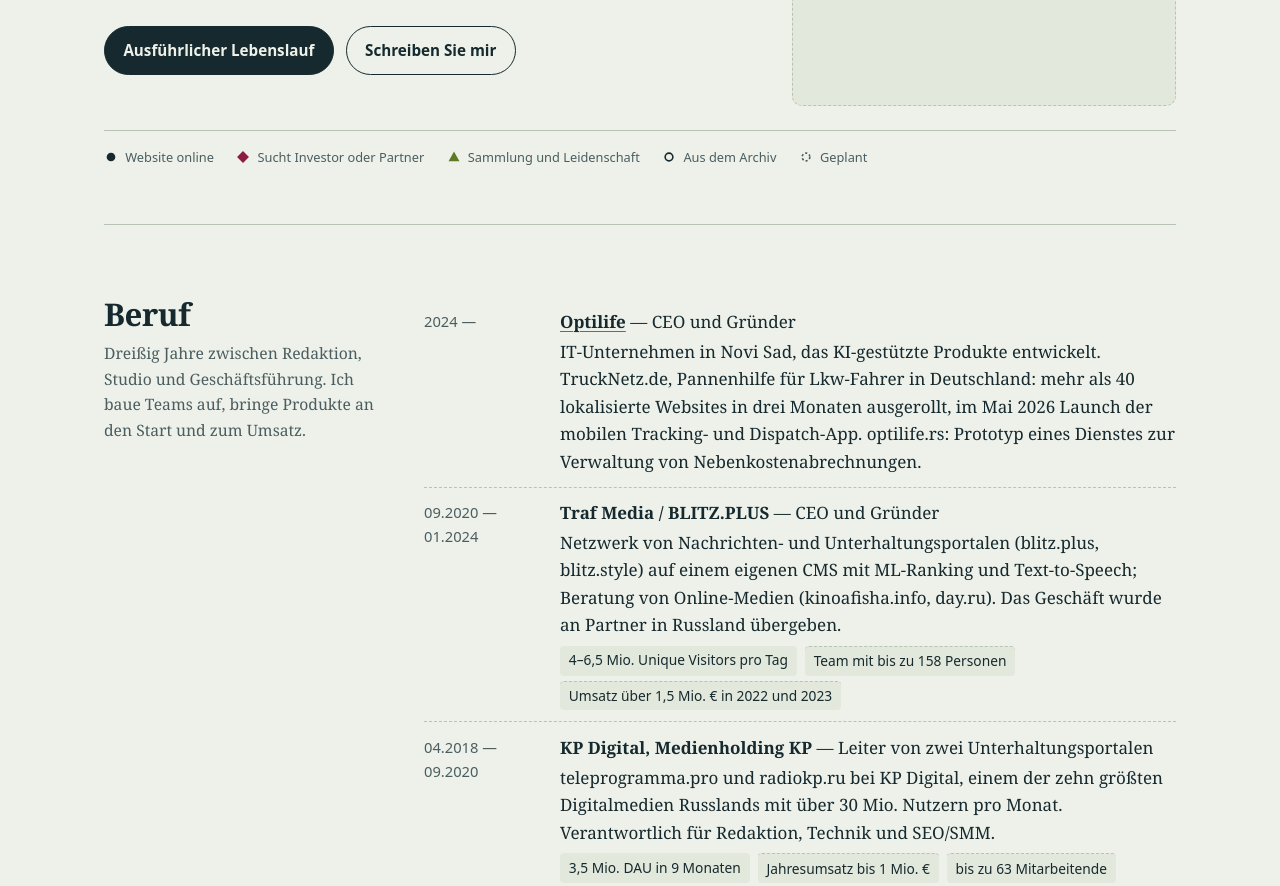
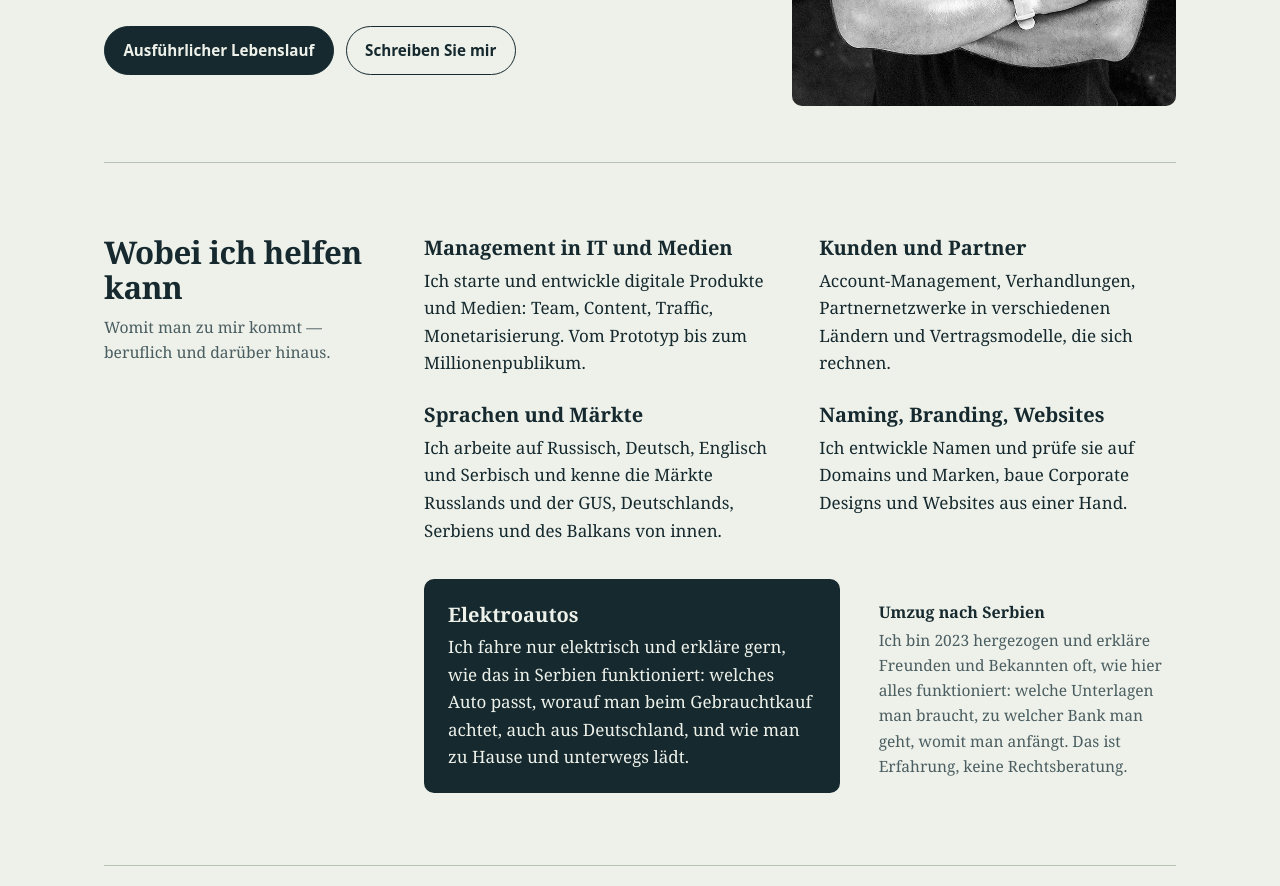
Before and after one commit to kstein78/stein.today, an Astro site: page /de/ in a window 1280 px wide. Shown: the part 503-1389 px from the top of the page. Built offline with nearby package versions, Linux system fonts and the light colour scheme; Astro itself is replaced by a stand-in of ours; a web font is replaced by a local one.

Commit message:
Help block (how I can help, EVs, moving to Serbia); photos: hero, CV, 404; OG with photo
Co-Authored-By: Claude Opus 5.5 <noreply@anthropic.com>
Claude-Session: https://claude.ai/code/session_018Up9vZDakJZzbK6EUZKEC7

```diff
--- a/src/components/Portrait.astro
+++ b/src/components/Portrait.astro
@@ -1,5 +1,5 @@
 ---
-// Фото: положите файл в public/photo.jpg (портрет 4:5, ~1000×1250). Пока файла нет — монограмма.
+// Фото: public/photo.jpg (портрет 4:5, сейчас 750×938, ч/б). Без файла — монограмма.
 import fs from 'node:fs';
 import { ui, type Lang } from '../data/content';
 interface Props { lang: Lang }
@@ -9,6 +9,6 @@ const alt = ui[lang].name;
 ---
 <figure class="portrait">
   {has
-    ? <img src="/photo.jpg" alt={alt} width="1000" height="1250" fetchpriority="high" />
+    ? <img src="/photo.jpg" alt={alt} width="750" height="938" fetchpriority="high" />
     : <div class="ph" role="img" aria-label={alt}>{ui[lang].monogram}</div>}
 </figure>
--- a/src/i18n/de.ts
+++ b/src/i18n/de.ts
@@ -5,10 +5,10 @@ export default {
   nameAlt: 'Константин Штейн, Konstantin Štajn',
   monogram: 'KS',
   metaTitle: 'Konstantin Stein — Medien, IT, Projekte und Leidenschaften',
-  metaDesc: 'Konstantin Stein: Medienmanager und Unternehmer aus Rakovac (Serbien). Beruf, Projekte auf Investorensuche, Websites, antike Puppen und Regionalgeschichte — alles unter einem Link.',
+  metaDesc: 'Konstantin Stein: Management in IT und Medien, Kunden- und Partnerarbeit, Naming, Branding und Websites, Elektroautos und Umzug nach Serbien. Projekte, Lebenslauf, Kontakt.',
   skip: 'Zum Inhalt',
   navAria: 'Bereiche',
-  nav: { work: 'Beruf', invest: 'Projekte', sites: 'Websites', hobby: 'Leidenschaften', contact: 'Kontakt' },
+  nav: { help: 'Leistungen', work: 'Beruf', invest: 'Projekte', sites: 'Websites', hobby: 'Leidenschaften', contact: 'Kontakt' },
   lead: 'Medienmanager und Unternehmer. Seit 1995 in den Medien: Radio, Nachrichtenportale mit Millionenpublikum, heute KI-gestützte IT-Produkte. Seit 2023 lebe ich in Rakovac an der Fruška Gora, bei Novi Sad.',
   leadSecond: 'Hier ist alles versammelt: meine Arbeit, Projekte, die Investoren und Partner suchen, meine Websites und das, womit meine Frau und ich uns außerhalb der Arbeit beschäftigen.',
   ctaCv: 'Ausführlicher Lebenslauf',
@@ -24,6 +24,20 @@ export default {
     collection: 'Sammlung und Leidenschaft',
     archive: 'Aus dem Archiv',
     planned: 'Geplant',
+  },
+  help: {
+    title: 'Wobei ich helfen kann',
+    intro: 'Womit man zu mir kommt — beruflich und darüber hinaus.',
+    items: [
+      { title: 'Management in IT und Medien', text: 'Ich starte und entwickle digitale Produkte und Medien: Team, Content, Traffic, Monetarisierung. Vom Prototyp bis zum Millionenpublikum.' },
+      { title: 'Kunden und Partner', text: 'Account-Management, Verhandlungen, Partnernetzwerke in verschiedenen Ländern und Vertragsmodelle, die sich rechnen.' },
+      { title: 'Sprachen und Märkte', text: 'Ich arbeite auf Russisch, Deutsch, Englisch und Serbisch und kenne die Märkte Russlands und der GUS, Deutschlands, Serbiens und des Balkans von innen.' },
+      { title: 'Naming, Branding, Websites', text: 'Ich entwickle Namen und prüfe sie auf Domains und Marken, baue Corporate Designs und Websites aus einer Hand.' },
+    ],
+    evTitle: 'Elektroautos',
+    evText: 'Ich fahre nur elektrisch und erkläre gern, wie das in Serbien funktioniert: welches Auto passt, worauf man beim Gebrauchtkauf achtet, auch aus Deutschland, und wie man zu Hause und unterwegs lädt.',
+    moveTitle: 'Umzug nach Serbien',
+    moveText: 'Ich bin 2023 hergezogen und erkläre Freunden und Bekannten oft, wie hier alles funktioniert: welche Unterlagen man braucht, zu welcher Bank man geht, womit man anfängt. Das ist Erfahrung, keine Rechtsberatung.',
   },
   workTitle: 'Beruf',
   workIntro: 'Dreißig Jahre zwischen Redaktion, Studio und Geschäftsführung. Ich baue Teams auf, bringe Produkte an den Start und zum Umsatz.',
--- a/src/i18n/en.ts
+++ b/src/i18n/en.ts
@@ -5,10 +5,10 @@ export default {
   nameAlt: 'Константин Штейн, Konstantin Štajn',
   monogram: 'KS',
   metaTitle: 'Konstantin Stein — media, IT, projects and passions',
-  metaDesc: 'Konstantin Stein: media executive and entrepreneur based in Rakovac, Serbia. Work, projects open to investors, websites, antique dolls and local history — all in one link.',
+  metaDesc: 'Konstantin Stein: IT and media management, client and partner work, naming, branding and websites, electric cars and moving to Serbia. Projects, CV and contacts.',
   skip: 'Skip to content',
   navAria: 'Sections',
-  nav: { work: 'Work', invest: 'Projects', sites: 'Websites', hobby: 'Passions', contact: 'Contact' },
+  nav: { help: 'How I help', work: 'Work', invest: 'Projects', sites: 'Websites', hobby: 'Passions', contact: 'Contact' },
   lead: 'Media executive and entrepreneur. In media since 1995: radio, news sites with audiences in the millions, and now AI-powered IT products. Since 2023 I live in Rakovac on Fruška Gora, near Novi Sad.',
   leadSecond: 'Everything is here: my work, projects that need investors and partners, my websites, and what my wife and I do outside work.',
   ctaCv: 'Full CV',
@@ -24,6 +24,20 @@ export default {
     collection: 'Collection and passion',
     archive: 'From the archive',
     planned: 'Planned',
+  },
+  help: {
+    title: 'How I can help',
+    intro: 'What people come to me for, in business and beyond.',
+    items: [
+      { title: 'IT and media management', text: 'I launch and grow digital products and media: team, content, traffic and monetisation. From prototype to an audience of millions.' },
+      { title: 'Clients and partners', text: 'Account management, negotiations, partner networks across countries, and contract models that make money.' },
+      { title: 'Languages and markets', text: 'I work in Russian, German, English and Serbian, and know the markets of Russia and the CIS, Germany, Serbia and the Balkans from the inside.' },
+      { title: 'Naming, branding, websites', text: 'I come up with names and check them against domains and trademarks, build brand identities and make websites end to end.' },
+    ],
+    evTitle: 'Electric cars',
+    evText: 'I drive only electric and am happy to explain what that is like in Serbia: choosing a car, what to check when buying used, including from Germany, and charging at home and on the road.',
+    moveTitle: 'Moving to Serbia',
+    moveText: 'I moved here in 2023 and often explain to friends how things work: which documents to prepare, which bank to go to, where to start. This is shared experience, not legal advice.',
   },
   workTitle: 'Work',
   workIntro: 'Thirty years between the newsroom, the studio and the boardroom. I build teams, launch products and take them to revenue.',
--- a/src/i18n/ru.ts
+++ b/src/i18n/ru.ts
@@ -5,10 +5,10 @@ export default {
   nameAlt: 'Konstantin Stein, Konstantin Štajn',
   monogram: 'КШ',
   metaTitle: 'Константин Штейн — медиа, IT, проекты и увлечения',
-  metaDesc: 'Константин Штейн: медиаменеджер и предприниматель из Раковца (Сербия). Работа, проекты в поиске инвесторов, сайты, куклы, антиквариат и краеведение — по одной ссылке.',
+  metaDesc: 'Константин Штейн: управление IT- и медиапроектами, работа с клиентами, нейминг, брендинг и сайты, электромобили и переезд в Сербию. Проекты, резюме, контакты.',
   skip: 'К содержанию',
   navAria: 'Разделы',
-  nav: { work: 'Работа', invest: 'Проекты', sites: 'Сайты', hobby: 'Увлечения', contact: 'Связаться' },
+  nav: { help: 'Чем помогу', work: 'Работа', invest: 'Проекты', sites: 'Сайты', hobby: 'Увлечения', contact: 'Связаться' },
   lead: 'Медиаменеджер и предприниматель. В медиа с 1995 года: радио, новостные сайты с миллионной аудиторией, теперь — IT-продукты с ИИ. С 2023 года живу в Раковце на Фрушка-горе, под Нови-Садом.',
   leadSecond: 'Здесь собрано всё: работа, проекты, которым нужны инвесторы и партнёры, мои сайты и то, чем мы с женой живём вне работы.',
   ctaCv: 'Подробное резюме',
@@ -24,6 +24,20 @@ export default {
     collection: 'Коллекция и увлечение',
     archive: 'Из архива',
     planned: 'В планах',
+  },
+  help: {
+    title: 'Чем могу быть полезен',
+    intro: 'С чем ко мне приходят — по работе и не только.',
+    items: [
+      { title: 'Управление в IT и медиа', text: 'Запускаю и развиваю цифровые продукты и медиа: команда, контент, трафик, монетизация. От прототипа до миллионной аудитории.' },
+      { title: 'Работа с клиентами и партнёрами', text: 'Аккаунт-менеджмент, переговоры, партнёрские сети в разных странах, договорные модели, которые приносят прибыль.' },
+      { title: 'Языки и рынки', text: 'Работаю на русском, немецком, английском и сербском. Знаю изнутри рынки России и СНГ, Германии, Сербии и Балкан.' },
+      { title: 'Нейминг, брендинг, сайты', text: 'Придумываю названия и проверяю их по доменам и товарным знакам, собираю фирменный стиль, делаю сайты под ключ.' },
+    ],
+    evTitle: 'Электромобили',
+    evText: 'Езжу только на электромобиле и охотно рассказываю, как с ним живётся в Сербии: как выбрать машину, на что смотреть при покупке подержанной, в том числе из Германии, как заряжаться дома и в дороге.',
+    moveTitle: 'Переезд в Сербию',
+    moveText: 'Сам переехал в 2023 году и часто объясняю друзьям и знакомым, как здесь всё устроено: какие документы готовить, в какой банк идти, с чего начать. Делюсь опытом, это не юридическая консультация.',
   },
   workTitle: 'Работа',
   workIntro: 'Тридцать лет между редакцией, эфиром и бизнесом. Собираю команды, запускаю продукты и довожу их до выручки.',
--- a/src/i18n/sr.ts
+++ b/src/i18n/sr.ts
@@ -6,10 +6,10 @@ export default {
   nameAlt: 'Konstantin Stein, Константин Штейн',
   monogram: 'KŠ',
   metaTitle: 'Konstantin Štajn — mediji, IT, projekti i hobiji',
-  metaDesc: 'Konstantin Štajn: medijski menadžer i preduzetnik iz Rakovca. Posao, projekti koji traže investitore, sajtovi, antikne lutke i zavičajna istorija — na jednom linku.',
+  metaDesc: 'Konstantin Štajn: upravljanje IT i medijskim projektima, rad sa klijentima, imenovanje, brending i sajtovi, električni automobili i preseljenje u Srbiju. Projekti, CV, kontakt.',
   skip: 'Na sadržaj',
   navAria: 'Odeljci',
-  nav: { work: 'Posao', invest: 'Projekti', sites: 'Sajtovi', hobby: 'Hobiji', contact: 'Kontakt' },
+  nav: { help: 'Pomoć', work: 'Posao', invest: 'Projekti', sites: 'Sajtovi', hobby: 'Hobiji', contact: 'Kontakt' },
   lead: 'Medijski menadžer i preduzetnik. U medijima od 1995: radio, informativni sajtovi sa milionskom publikom, a danas IT proizvodi sa veštačkom inteligencijom. Od 2023. živim u Rakovcu na Fruškoj gori, kod Novog Sada.',
   leadSecond: 'Ovde je sve na jednom mestu: posao, projekti kojima trebaju investitori i partneri, moji sajtovi i ono čime se supruga i ja bavimo van posla.',
   ctaCv: 'Detaljan CV',
@@ -25,6 +25,20 @@ export default {
     collection: 'Kolekcija i hobi',
     archive: 'Iz arhive',
     planned: 'U planu',
+  },
+  help: {
+    title: 'Kako mogu da pomognem',
+    intro: 'Zbog čega mi se ljudi obraćaju — poslovno i ne samo poslovno.',
+    items: [
+      { title: 'Upravljanje u IT-u i medijima', text: 'Pokrećem i razvijam digitalne proizvode i medije: tim, sadržaj, saobraćaj, monetizacija. Od prototipa do milionske publike.' },
+      { title: 'Rad sa klijentima i partnerima', text: 'Account menadžment, pregovori, partnerske mreže u različitim zemljama, ugovorni modeli koji donose profit.' },
+      { title: 'Jezici i tržišta', text: 'Radim na ruskom, nemačkom, engleskom i srpskom. Tržišta Rusije i ZND, Nemačke, Srbije i Balkana poznajem iznutra.' },
+      { title: 'Imenovanje, brending, sajtovi', text: 'Smišljam nazive i proveravam ih kroz domene i žigove, pravim vizuelni identitet i sajtove od početka do kraja.' },
+    ],
+    evTitle: 'Električni automobili',
+    evText: 'Vozim samo električni automobil i rado objašnjavam kako se s njim živi u Srbiji: kako izabrati auto, na šta paziti pri kupovini polovnog, i iz Nemačke, kako se puniti kod kuće i na putu.',
+    moveTitle: 'Preseljenje u Srbiju',
+    moveText: 'Preselio sam se 2023. i često prijateljima i poznanicima objašnjavam kako ovde stvari funkcionišu: koja dokumenta pripremiti, u koju banku ići, odakle početi. Delim iskustvo, ovo nije pravni savet.',
   },
   workTitle: 'Posao',
   workIntro: 'Trideset godina između redakcije, studija i biznisa. Okupljam timove, pokrećem proizvode i dovodim ih do prihoda.',
--- a/src/layouts/Base.astro
+++ b/src/layouts/Base.astro
@@ -35,6 +35,8 @@ const built = new Date().toISOString().slice(0, 10);
     '@context': 'https://schema.org', '@type': 'Person', name: 'Konstantin Stein',
     alternateName: ['Константин Штейн', 'Konstantin Štajn', 'Константин Штајн', 'Kosta Stein'],
     url: site, jobTitle: 'CEO, founder, media executive',
+    knowsAbout: ['IT management', 'Digital media management', 'Account management', 'Partnerships', 'Naming', 'Branding', 'Web development', 'Electric vehicles', 'Relocation to Serbia', 'Antique dolls', 'Local history of Vojvodina'],
+    knowsLanguage: ['ru', 'de', 'en', 'sr', 'uk'],
     worksFor: { '@type': 'Organization', name: 'Optilife', url: 'https://optilife.rs' },
     address: { '@type': 'PostalAddress', addressLocality: 'Rakovac', addressCountry: 'RS' },
     sameAs: ['https://www.linkedin.com/in/konstantinstein/', 'https://www.facebook.com/konstantin.stein', 'https://x.com/konstantinstein', 'https://github.com/kstein78', 'https://www.instagram.com/kstein78/', 'https://www.google.com/maps/contrib/109485321545547043572/', 'https://stein-1.com'],
@@ -45,6 +47,7 @@ const built = new Date().toISOString().slice(0, 10);
   <header class="wrap top">
     <a class="home" href={`/${lang}/`}>{t.name}</a>
     <nav aria-label={t.navAria}>
+      <a href={`/${lang}/#help`}>{t.nav.help}</a>
       <a href={`/${lang}/#work`}>{t.nav.work}</a>
       <a href={`/${lang}/#projects`}>{t.nav.invest}</a>
       <a href={`/${lang}/#sites`}>{t.nav.sites}</a>
--- a/src/pages/404.astro
+++ b/src/pages/404.astro
@@ -8,6 +8,7 @@ import '../styles/global.css';
 <head><meta charset="utf-8" /><meta name="viewport" content="width=device-width, initial-scale=1" /><title>404 — stein.today</title><link rel="icon" href="/favicon.svg" type="image/svg+xml" /></head>
 <body>
   <main class="wrap page">
+    <img src="/who-is-constantin.jpg" alt="Who is Constantin?" width="537" height="240" style="width:100%;max-width:537px;height:auto;border-radius:10px;margin-bottom:1.5rem" />
     <h1>Такой страницы нет</h1>
     <p class="summary">Возможно, ссылка устарела. Начните с <a href="/ru/">главной</a>.</p>
     <p lang="en">This page does not exist. Start from the <a href="/en/">home page</a>.</p>
--- a/src/pages/[lang]/index.astro
+++ b/src/pages/[lang]/index.astro
@@ -26,9 +26,19 @@ const topJobs = jobs.filter((j) => !j.cvOnly).slice(0, 4);
         </div>
       </div>
       <Portrait lang={lang} />
-      <ul class="legend" aria-label={t.legendTitle}>
-        {statuses.map((s) => <li><Symbol status={s} inline size={14} />{t.legend[s]}</li>)}
-      </ul>
+    </section>
+
+    <section class="section help" id="help">
+      <header><h2>{t.help.title}</h2><p>{t.help.intro}</p></header>
+      <div>
+        <ul class="help-grid">
+          {t.help.items.map((h) => <li><h3>{h.title}</h3><p>{h.text}</p></li>)}
+        </ul>
+        <div class="help-extra">
+          <div class="ev"><h3>{t.help.evTitle}</h3><p>{t.help.evText}</p></div>
+          <div class="move"><h3>{t.help.moveTitle}</h3><p>{t.help.moveText}</p></div>
+        </div>
+      </div>
     </section>
 
     <section class="section" id="work">
@@ -51,7 +61,12 @@ const topJobs = jobs.filter((j) => !j.cvOnly).slice(0, 4);
     </section>
 
     <section class="section" id="projects">
-      <header><h2>{t.investTitle}</h2><p>{t.investIntro}</p></header>
+      <header>
+        <h2>{t.investTitle}</h2><p>{t.investIntro}</p>
+        <ul class="legend" aria-label={t.legendTitle}>
+          {statuses.map((s) => <li><Symbol status={s} inline size={14} />{t.legend[s]}</li>)}
+        </ul>
+      </header>
       <ul class="rows">{itemsBy('invest').map((it) => <Row item={it} lang={lang} />)}</ul>
     </section>
 
--- a/src/styles/global.css
+++ b/src/styles/global.css
@@ -70,10 +70,10 @@ a:hover { color: var(--bermet); text-decoration-color: currentColor; }
 }
 @media (min-width: 900px) { .hero { grid-template-columns: minmax(0, 1.25fr) minmax(0, 0.75fr); align-items: center; } }
 .portrait { margin: 0; justify-self: center; width: min(100%, 26rem); }
-.portrait img, .portrait .ph { display: block; width: 100%; aspect-ratio: 4 / 5; object-fit: cover; border-radius: 10px; background: var(--paper-deep); }
+.portrait img, .portrait .ph { display: block; width: 100%; height: auto; aspect-ratio: 4 / 5; object-fit: cover; border-radius: 10px; background: var(--paper-deep); }
 .portrait .ph { display: grid; place-items: center; font: 700 clamp(3rem, 9vw, 5.5rem)/1 var(--serif); color: var(--contour); letter-spacing: -0.03em; border: 1.5px dashed var(--contour); }
 @media (max-width: 899px) { .portrait { order: -1; width: min(70%, 18rem); justify-self: start; } }
-.hero .legend { grid-column: 1 / -1; }
+
 .hero h1 {
   font-size: var(--s5); line-height: 1.04; letter-spacing: -0.01em; word-spacing: 0.08em; font-weight: 780;
   font-variation-settings: 'opsz' 72; margin: 0 0 0.35rem;
@@ -119,8 +119,8 @@ a:hover { color: var(--bermet); text-decoration-color: currentColor; }
 .legend {
   display: flex; flex-wrap: wrap; gap: 0.5rem 1.4rem; margin: 0; padding: 1rem 0 0; list-style: none;
   font-family: var(--sans); font-size: var(--s-1); color: var(--ink-soft);
-  border-top: 1px solid var(--contour);
 }
+.section > header .legend { flex-direction: column; gap: 0.4rem; margin-top: 1.4rem; padding-top: 0; }
 .legend li { display: flex; align-items: center; gap: 0.45rem; }
 
 /* ——— разделы: заголовок слева, содержимое справа ——— */
@@ -200,3 +200,22 @@ a:hover { color: var(--bermet); text-decoration-color: currentColor; }
   .timeline li { break-inside: avoid; }
   .numbers li { background: none; border: 1px solid #bbb; }
 }
+
+/* ——— чем могу быть полезен ——— */
+.help-grid { list-style: none; margin: 0; padding: 0; display: grid; gap: 1.6rem 2.4rem; }
+@media (min-width: 640px) { .help-grid { grid-template-columns: repeat(2, minmax(0, 1fr)); } }
+.help h3 { font-size: var(--s1); line-height: 1.3; margin: 0 0 0.35rem; font-weight: 700; }
+.help p { margin: 0; }
+.help-extra { display: grid; gap: 1.2rem 2.4rem; margin-top: 2.2rem; }
+@media (min-width: 640px) { .help-extra { grid-template-columns: minmax(0, 1.4fr) minmax(0, 1fr); align-items: start; } }
+.help .ev { background: var(--ink); color: var(--paper); border-radius: 10px; padding: 1.4rem 1.5rem; }
+.help .ev h3 { color: var(--paper); }
+.help .move { padding: 1.4rem 0 0; color: var(--ink-soft); font-size: 0.97rem; }
+.help .move h3 { color: var(--ink); font-size: var(--s0); }
+
+/* резюме: фото рядом с именем */
+.cv-head { display: grid; grid-template-columns: 7.5rem minmax(0, 1fr); gap: 1.4rem; align-items: center; margin-top: 0.4rem; }
+.cv-head img { width: 7.5rem; height: 7.5rem; border-radius: 50%; object-fit: cover; }
+.cv-head h1 { margin-top: 0; }
+@media (max-width: 560px) { .cv-head { grid-template-columns: 5rem minmax(0, 1fr); } .cv-head img { width: 5rem; height: 5rem; } }
+@media print { .cv-head img { width: 26mm; height: 26mm; } }
```
Also changed, not shown: STATUS.md (+2 -3 lines), src/pages/[lang]/cv.astro (+7 -2 lines), public/og.png, public/photo-cv.jpg (added), public/photo.jpg (added), public/who-is-constantin.jpg (added), 1 other file.
